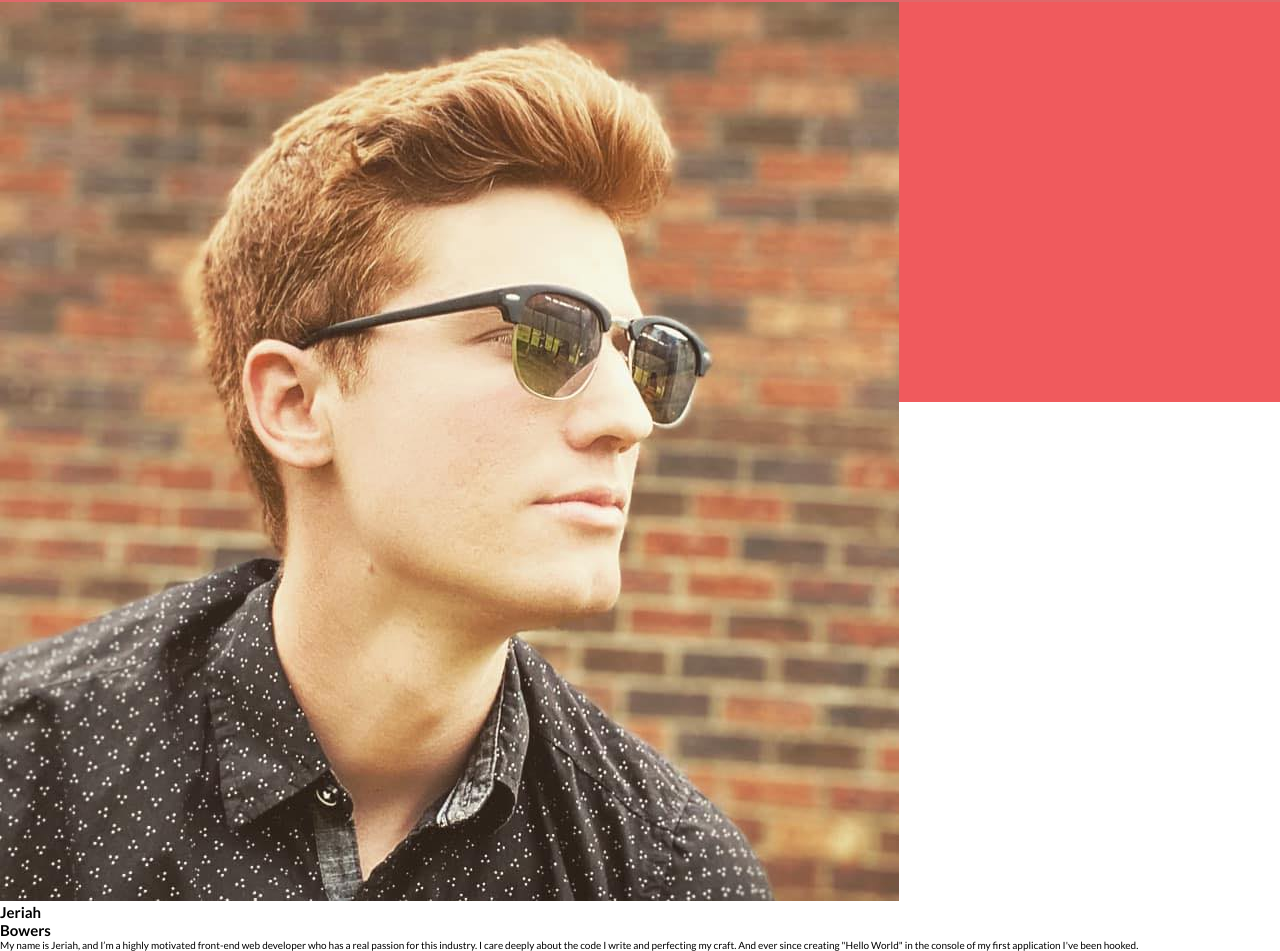
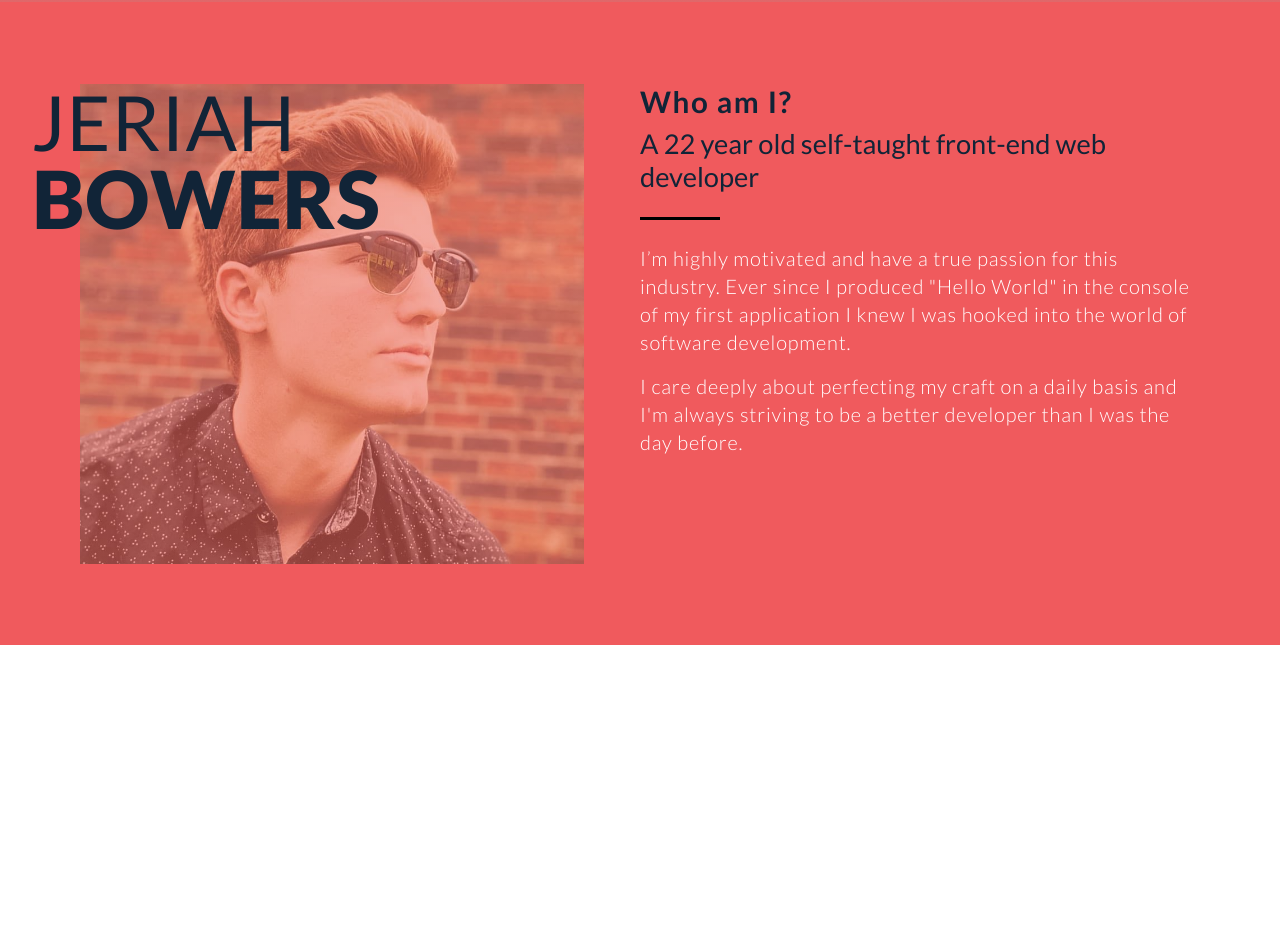
Before and after one commit to Jer1ah/portfolio-website, a plain HTML site: page index.html in a window 1280 px wide. Shown: the part 798-1749 px from the top of the page. After the commit the page ends 1443 px from the top, so only its background shows below. Drawn offline with Linux system fonts and the light colour scheme; grey boxes are pictures that could not be loaded.

Commit message:
styling about section

```diff
--- a/index.html
+++ b/index.html
@@ -21,14 +21,17 @@
     <div class="about">
         <div class="about__wrapper">
             <div class="about__image">
-                <img src="images/profile-image.jpg" alt="Profile Image">
-                <span class=".about__title">
+                <span class="about__title">
                     <h2>Jeriah</h2>
                     <h2>Bowers</h2>
                 </span>
             </div> <!-- .about__image end -->
             <div class="about__info">
-                <p>My name is Jeriah, and I’m a highly motivated front-end web developer who has a real passion for this industry. I care deeply about the code I write and perfecting my craft. And ever since creating "Hello World" in the console of my first application I've been hooked.</p>
+                <h3>Who am I?</h3>
+                <h4>A 22 year old self-taught front-end web developer</h4>
+                <div class="line"></div>
+                <p> I’m highly motivated and have a true passion for this industry. Ever since I produced "Hello World" in the console of my first application I knew I was hooked into the world of software development.</p>
+                <p>I care deeply about perfecting my craft on a daily basis and I'm always striving to be a better developer than I was the day before.</p>
             </div> <!-- .about__info end -->
         </div> <!-- .about__wrapper end -->
     </div> <!-- .about end -->
--- a/sass/2-abstracts/_variables.scss
+++ b/sass/2-abstracts/_variables.scss
@@ -1,3 +1,5 @@
 $main-blue: #0F4072;
+$secondary-blue: #112437;
 $main-red: #F05A5D;
 $main-white: white;
+$main-black: black;
--- a/sass/4-layout/_about.scss
+++ b/sass/4-layout/_about.scss
@@ -1,4 +1,80 @@
 .about {
-    height: 25rem;
     background-color: $main-red;
+    padding: .1rem;
+
+    &__wrapper {
+        width: 70rem;
+        max-width: 95%;
+        margin: 5rem auto;
+        @include displayFlex(row, space-between, flex-start);
+    }
+
+    &__image {
+        background: linear-gradient(rgba(240,93,90,.5), rgba(240,93,90,.5)),
+                    url('../../images/profile-image.jpg');
+        background-size: cover;
+        background-position: center;
+        width: 45%;
+        height: 30rem;
+        position: relative;
+    }
+
+    &__title {
+        @include displayFlex(column, flex-start, flex-start);
+        position: absolute;
+        top: 0;
+        left: -3rem;
+
+        h2 {
+            font-size: 5rem;
+            line-height: 4.75rem;
+            font-weight: 900;
+            text-transform: uppercase;
+            letter-spacing: .05rem;
+            color: $secondary-blue;
+        }
+
+        h2:first-child {
+            font-weight: 400;
+            font-size: 4.75rem;
+        }
+    }
+
+    &__info {
+        width: 50%;
+        @include displayFlex(column, flex-end, flex-start);
+
+        h3 {
+            font-size: 1.85rem;
+            font-weight: 700;
+            margin-bottom: .55rem;
+            letter-spacing: .1rem;
+            color: $secondary-blue;
+        }
+
+        h4 {
+            font-size: 1.7rem;
+            font-weight: 400;
+            color: $secondary-blue;
+        }
+
+        .line {
+            height: .15rem;
+            width: 5rem;
+            background-color: $main-black;
+            margin: 1.5rem 0;
+        }
+
+        p {
+            color: $main-white;
+            font-size: 1.25rem;
+            letter-spacing: .05rem;
+            font-weight: 300;
+            line-height: 1.75rem;
+        }
+
+        p:last-child {
+            margin-top: 1rem;
+        }
+    }
 }
```
Also changed, not shown: css/index.css, 1 other file.
